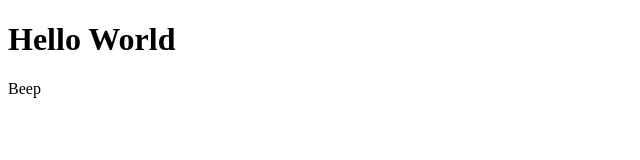
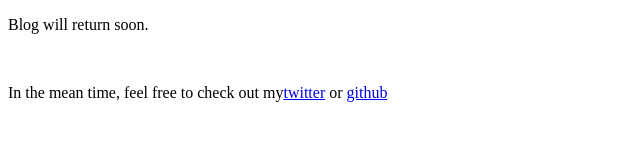
Before and after one commit to silverphish-io/silverphish-io.github.io, a plain HTML site: page index.html in a window 1280 px wide. Shown: the whole page, without its empty margins (0-640 px from the left). Drawn offline with Linux system fonts and the light colour scheme.

Commit message:
Updated text with something less placeholder

```diff
--- a/index.html
+++ b/index.html
@@ -1,7 +1,8 @@
 <!DOCTYPE html>
 <html>
 <body>
-<h1>Hello World</h1>
-<p>Beep</p>
+  <p>Blog will return soon.</p>
+  <br>
+  <p>In the mean time, feel free to check out my<a href="https://twitter.com/silverphish">twitter</a> or <a href="https://github.com/silverphish-io">github</a></p>
 </body>
 </html>
```
